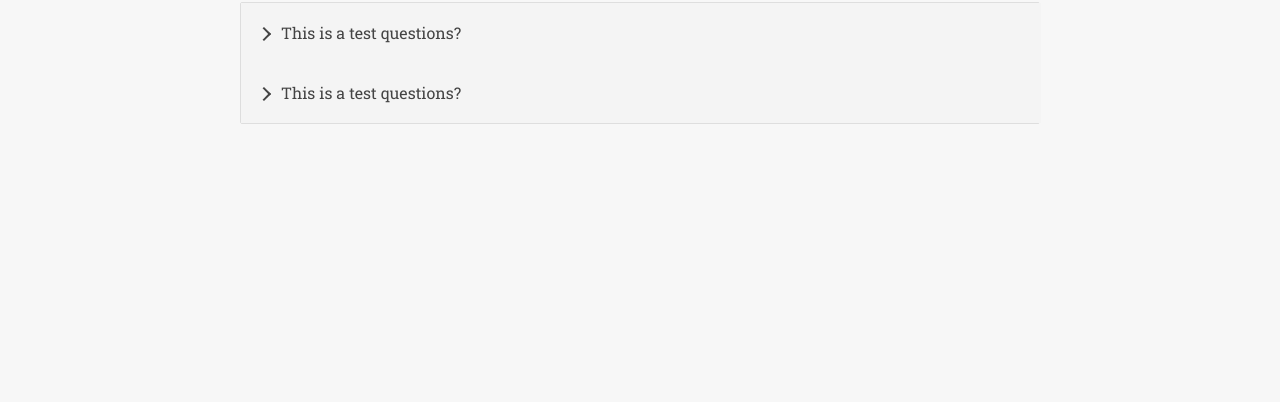
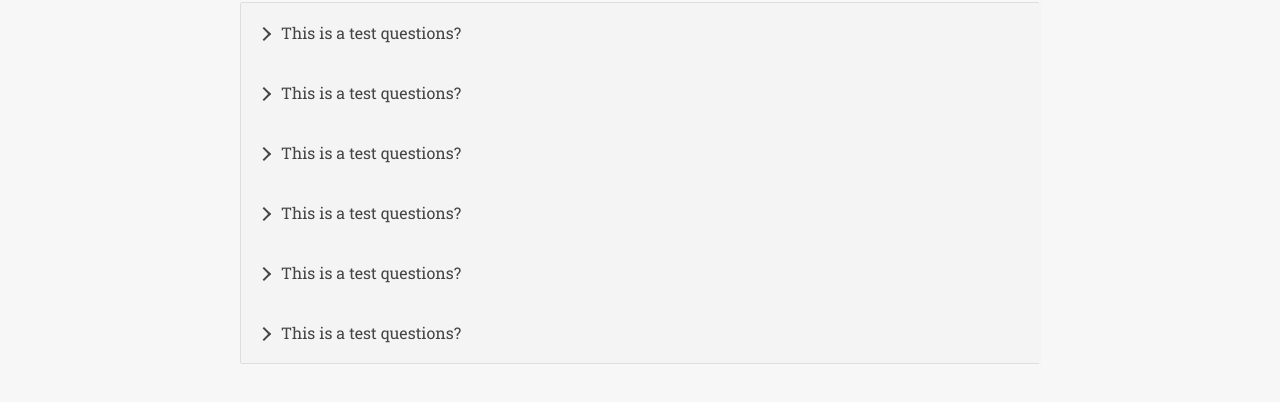
Before and after one commit to The-XENO-Studios/Lost-Seeker, a React (Vite) app in the folder Lost-Seeker/: page /questions in a window 1280 px wide. Shown: the part 158-560 px from the top of the page. Built offline with nearby package versions, Linux system fonts and the light colour scheme; no server answers.

Commit message:
add more placeholder q and a

```diff
--- a/Lost-Seeker/src/components/pages/questions_answers/QAndA.tsx
+++ b/Lost-Seeker/src/components/pages/questions_answers/QAndA.tsx
@@ -60,6 +60,62 @@ export default function QAndA() {
                 </p>
               </AccordionItemPanel>
             </AccordionItem>
+            <AccordionItem className="xl:w-[50rem]">
+              <AccordionItemHeading>
+                <AccordionItemButton>
+                  This is a test questions?
+                </AccordionItemButton>
+              </AccordionItemHeading>
+              <AccordionItemPanel>
+                <p>
+                  In ad velit in ex nostrud dolore cupidatat consectetur ea in
+                  ut nostrud velit in irure cillum tempor laboris sed
+                  adipisicing eu esse duis nulla non.
+                </p>
+              </AccordionItemPanel>
+            </AccordionItem>
+            <AccordionItem className="xl:w-[50rem]">
+              <AccordionItemHeading>
+                <AccordionItemButton>
+                  This is a test questions?
+                </AccordionItemButton>
+              </AccordionItemHeading>
+              <AccordionItemPanel>
+                <p>
+                  In ad velit in ex nostrud dolore cupidatat consectetur ea in
+                  ut nostrud velit in irure cillum tempor laboris sed
+                  adipisicing eu esse duis nulla non.
+                </p>
+              </AccordionItemPanel>
+            </AccordionItem>
+            <AccordionItem className="xl:w-[50rem]">
+              <AccordionItemHeading>
+                <AccordionItemButton>
+                  This is a test questions?
+                </AccordionItemButton>
+              </AccordionItemHeading>
+              <AccordionItemPanel>
+                <p>
+                  In ad velit in ex nostrud dolore cupidatat consectetur ea in
+                  ut nostrud velit in irure cillum tempor laboris sed
+                  adipisicing eu esse duis nulla non.
+                </p>
+              </AccordionItemPanel>
+            </AccordionItem>
+            <AccordionItem className="xl:w-[50rem]">
+              <AccordionItemHeading>
+                <AccordionItemButton>
+                  This is a test questions?
+                </AccordionItemButton>
+              </AccordionItemHeading>
+              <AccordionItemPanel>
+                <p>
+                  In ad velit in ex nostrud dolore cupidatat consectetur ea in
+                  ut nostrud velit in irure cillum tempor laboris sed
+                  adipisicing eu esse duis nulla non.
+                </p>
+              </AccordionItemPanel>
+            </AccordionItem>
           </Accordion>
         </div>
       </div>
```
